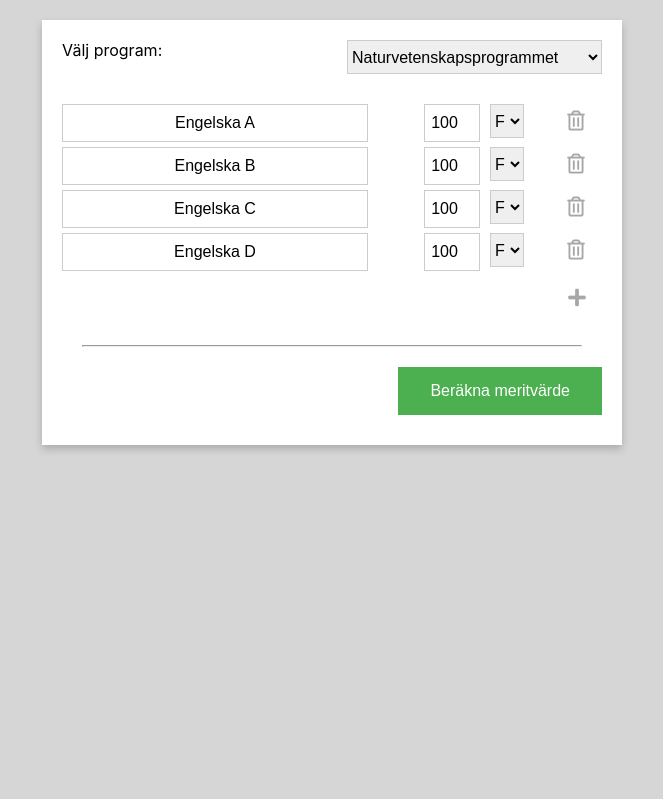
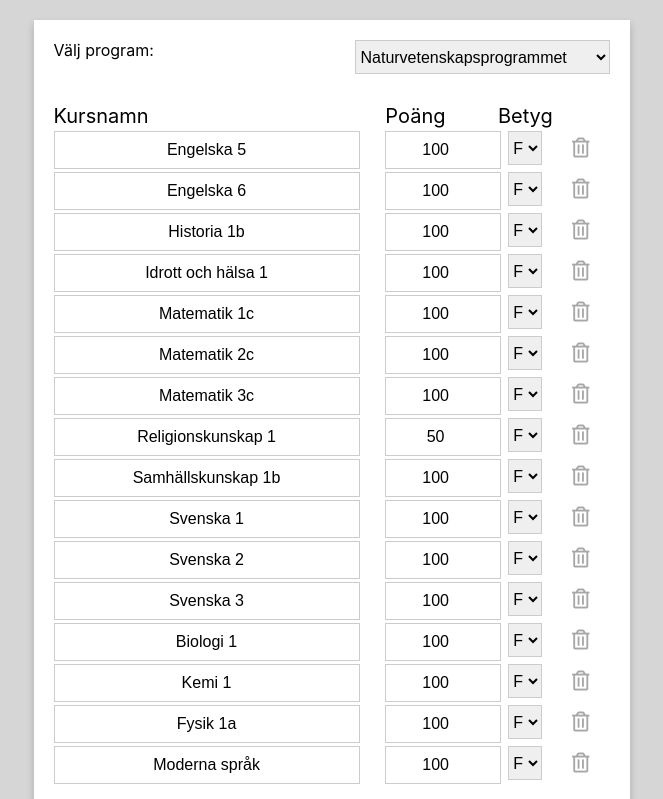
Before and after one commit to Hellenberg/grade-calculator, a React (Create React App) app: page / in a window 1280 px wide. Shown: the top 799 px of the page, without its empty margins (308-971 px from the left). Built offline with nearby package versions, Linux system fonts and the light colour scheme.

Commit message:
do not remember

```diff
--- a/src/App.css
+++ b/src/App.css
@@ -1,6 +1,6 @@
 .app {
   background-color: rgb(214, 214, 214);
-  height: 100vh;
+  height: 200vh;
 }
 
 .center {
@@ -64,14 +64,22 @@ select {
   font-size: 16px;
   height: 34px;
   border: 1px solid #ccc;
+  display: block;
+  margin-left: auto;
+  margin-right: auto;
 }
 
 .course {
   display: grid;
+  font-size: 16px;
+  grid-template-columns: 6fr 2fr 1fr 1fr;
+  grid-gap: 3px;
+}
+
+.course-heading {
   font-size: 20px;
-  grid-template-columns: 6fr 2fr 1fr 1fr;
-  grid-gap: 10px;
 }
+
 
 .name {
   width: 300px;
@@ -80,7 +88,7 @@ select {
 
 .coursesGrid {
   display: grid;
-  grid-gap: 5px;
+  grid-gap: 3px;
 }
 
 .add {
--- a/src/App.js
+++ b/src/App.js
@@ -135,6 +135,17 @@ class Courses extends Component {
     renderCourses() {
         return (
             <div className='coursesGrid'>
+                <div className='course course-heading'>
+                    <div>
+                        Kursnamn
+                    </div>
+                    <div>
+                        Poäng
+                    </div>
+                    <div>
+                        Betyg
+                    </div>
+                </div>
                 {this.state.courses.map((name, index) => {
                     return <div key={index}>{this.renderCourse(index)}</div>
                 })}
--- a/src/CalculatedGrade.css
+++ b/src/CalculatedGrade.css
@@ -1,10 +1,11 @@
 .calculatedGrade {
     display: grid;
-    grid-gap: 15px;
+    grid-gap: 20px;
     grid-template-rows: 34px;
+    font-size: 20px;
   }
 
-  input {
+  .merit-points {
     font-size: 16px;
     height: 34px;
     border: 1px solid #ccc;
--- a/src/CalculatedGrade.js
+++ b/src/CalculatedGrade.js
@@ -1,5 +1,5 @@
 import React, { Component } from 'react';
-import  styles from './CalculatedGrade.css';
+import './CalculatedGrade.css';
 
 export class CalculatedGrade extends Component {
 
@@ -13,7 +13,7 @@ export class CalculatedGrade extends Component {
                 </div>
                 <div>
                     Lägg till meritpoäng:
-                    <input classNames={styles.input} alt='Antal poäng' type='number' min="0" max="2.5" value={this.props.meritPoints} onChange={this.props.handleMeritPointsChange}></input>
+                    <input className='merit-points' alt='Antal poäng' type='number' min="0" max="2.5" value={this.props.meritPoints} onChange={this.props.handleMeritPointsChange}></input>
                 </div>
                 <div>
                     Ditt totala meritvärde är:
--- a/src/educations.js
+++ b/src/educations.js
@@ -1,25 +1,97 @@
 export default {
     "Naturvetenskapsprogrammet": [
         {
-            "name": "Engelska A",
+            "name": "Engelska 5",
             "points": 100,
             "grade": "F",
             "required": true
         },
         {
-            "name": "Engelska B",
+            "name": "Engelska 6",
             "points": 100,
             "grade": "F",
             "required": false
         },
         {
-            "name": "Engelska C",
+            "name": "Historia 1b",
             "points": 100,
             "grade": "F",
             "required": false
         },
         {
-            "name": "Engelska D",
+            "name": "Idrott och hälsa 1",
+            "points": 100,
+            "grade": "F",
+            "required": false
+        },
+        {
+            "name": "Matematik 1c",
+            "points": 100,
+            "grade": "F",
+            "required": false
+        },
+        {
+            "name": "Matematik 2c",
+            "points": 100,
+            "grade": "F",
+            "required": false
+        },
+        {
+            "name": "Matematik 3c",
+            "points": 100,
+            "grade": "F",
+            "required": false
+        },
+        {
+            "name": "Religionskunskap 1",
+            "points": 50,
+            "grade": "F",
+            "required": false
+        },
+        {
+            "name": "Samhällskunskap 1b",
+            "points": 100,
+            "grade": "F",
+            "required": false
+        },
+        {
+            "name": "Svenska 1",
+            "points": 100,
+            "grade": "F",
+            "required": false
+        },
+        {
+            "name": "Svenska 2",
+            "points": 100,
+            "grade": "F",
+            "required": false
+        },
+        {
+            "name": "Svenska 3",
+            "points": 100,
+            "grade": "F",
+            "required": false
+        },
+        {
+            "name": "Biologi 1",
+            "points": 100,
+            "grade": "F",
+            "required": false
+        },
+        {
+            "name": "Kemi 1",
+            "points": 100,
+            "grade": "F",
+            "required": false
+        },
+        {
+            "name": "Fysik 1a",
+            "points": 100,
+            "grade": "F",
+            "required": false
+        },
+        {
+            "name": "Moderna språk",
             "points": 100,
             "grade": "F",
             "required": false
```
Also changed, not shown: 1 other file (tests, documents, lock files or other folders).
